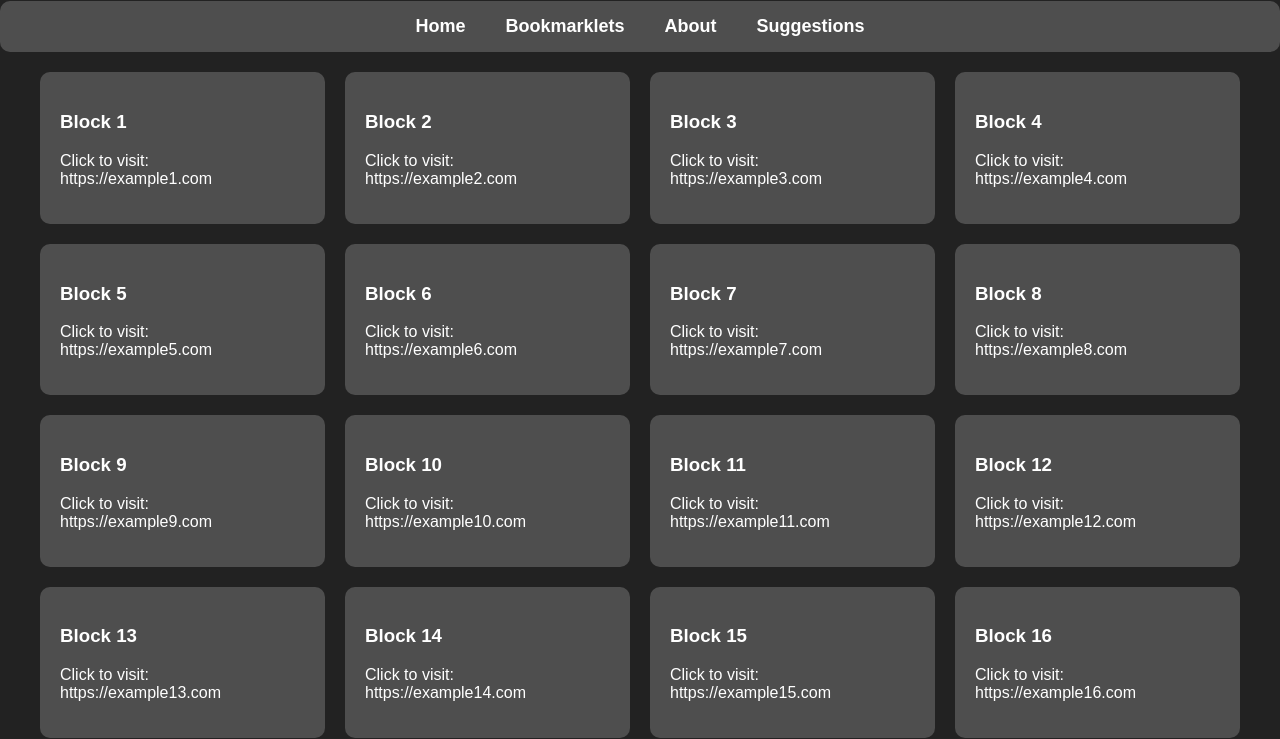
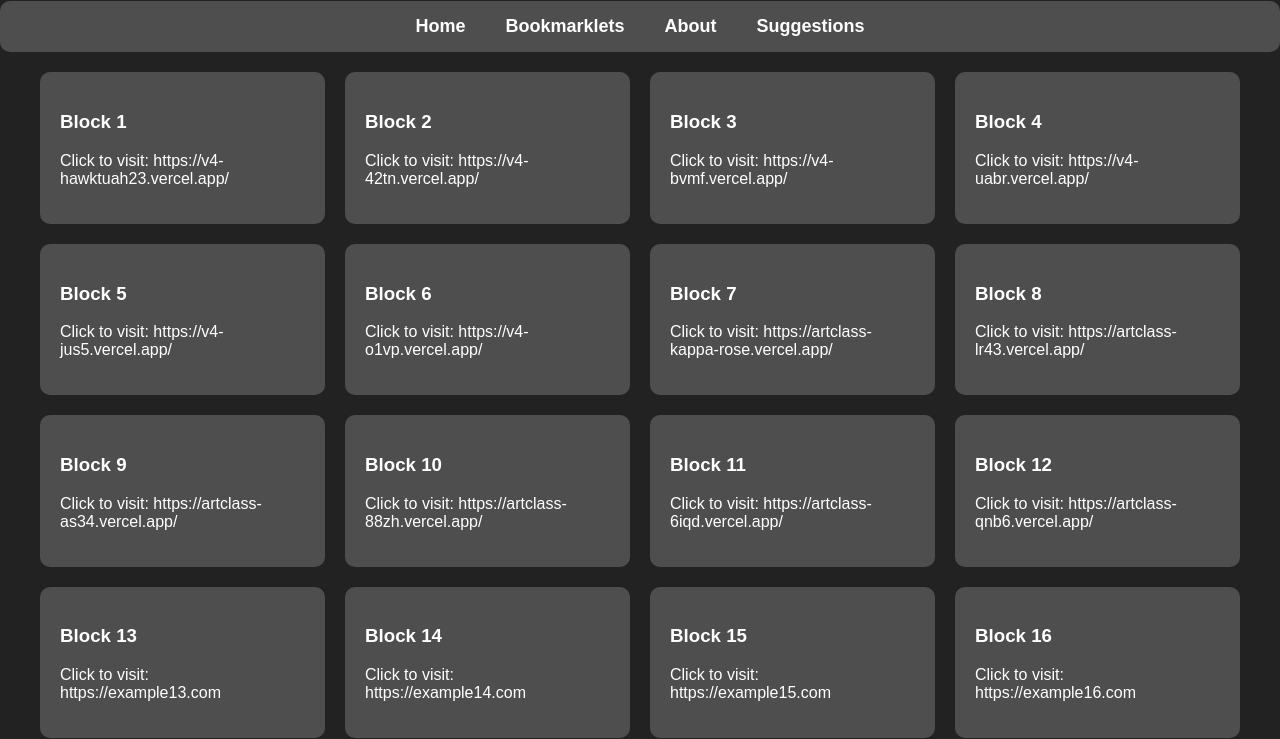
Before and after one commit to benzxy/gyhyu, a plain HTML site: page index.html in a window 1280 px wide. Shown: the part 77-816 px from the top of the page. Drawn offline with Linux system fonts and the light colour scheme.

Commit message:
Update index.html

```diff
--- a/index.html
+++ b/index.html
@@ -73,10 +73,10 @@
     <script>
         // List of 50 different URLs
         const urls = [
-            "https://example1.com", "https://example2.com", "https://example3.com",
-            "https://example4.com", "https://example5.com", "https://example6.com",
-            "https://example7.com", "https://example8.com", "https://example9.com",
-            "https://example10.com", "https://example11.com", "https://example12.com",
+            "https://v4-hawktuah23.vercel.app/", "https://v4-42tn.vercel.app/", "https://v4-bvmf.vercel.app/",
+            "https://v4-uabr.vercel.app/", "https://v4-jus5.vercel.app/", "https://v4-o1vp.vercel.app/",
+            "https://artclass-kappa-rose.vercel.app/", "https://artclass-lr43.vercel.app/", "https://artclass-as34.vercel.app/",
+            "https://artclass-88zh.vercel.app/", "https://artclass-6iqd.vercel.app/", "https://artclass-qnb6.vercel.app/",
             "https://example13.com", "https://example14.com", "https://example15.com",
             "https://example16.com", "https://example17.com", "https://example18.com",
             "https://example19.com", "https://example20.com", "https://example21.com",
```
